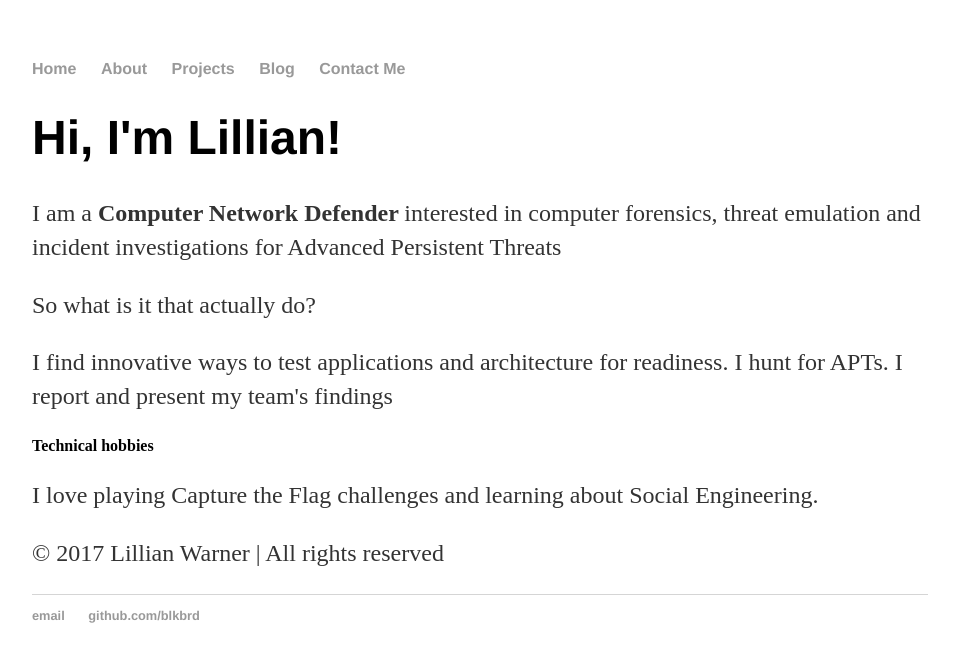
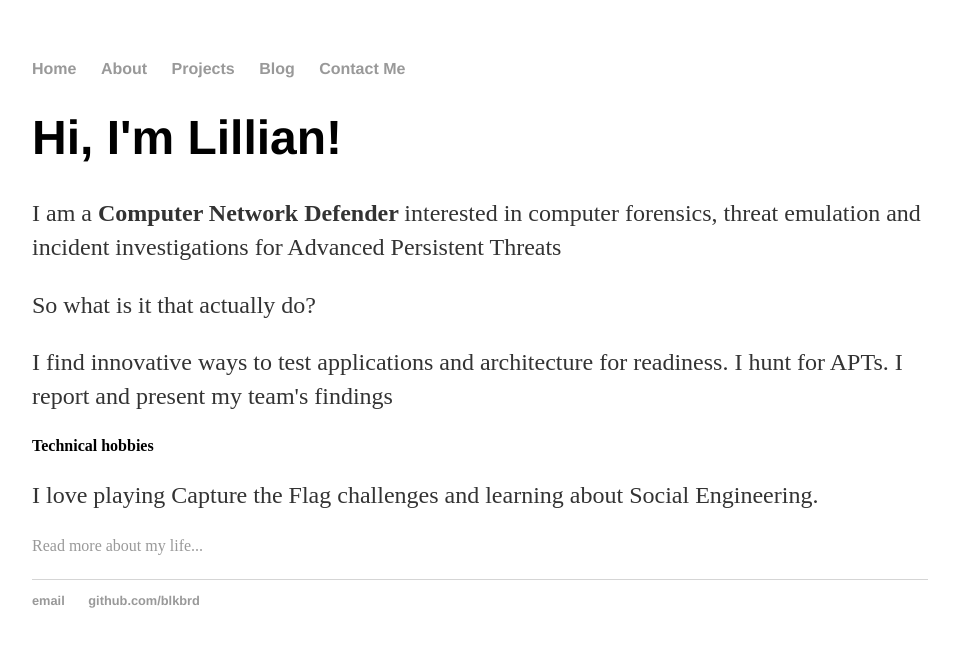
Before and after one commit to blkbrd/blkbrd.github.io, a Jekyll site: the page built from index.html, in a window 1280 px wide. Shown: the top 662 px of the page, without its empty margins (160-1119 px from the left). Built offline with Jekyll 4.4.1, drawn with Linux system fonts in a browser that asks for light colours; Markdown is read by kramdown in place of the engine named in the settings.

Commit message:
Update index.html

```diff
--- a/index.html
+++ b/index.html
@@ -1,21 +1,7 @@
-<!DOCTYPE html>
-<html>
-	<head>
-		<title>Lillian, the most meh security professional</title>
-		<!-- link to main stylesheet -->
-		<link rel="stylesheet" type="text/css" href="/css/main.css">
-	</head>
-	<body>
-		<nav>
-    		<ul>
-        		<li><a href="/">Home</a></li>
-	        	<li><a href="/about">About</a></li>
-        		<li><a href="/Projects">Projects</a></li>
-        		<li><a href="/blog">Blog</a></li>
-			<li><a href="/contact">Contact Me</a></li>
-    		</ul>
-		</nav>
-		<div class="container">
+---
+layout: default
+title: Lillian Warner, Computer Network Defender
+---
 <div class="blurb">
 	<h1>Hi, I'm Lillian!</h1>
 		<p>I am a <strong> Computer Network Defender </strong> interested in computer forensics, threat emulation and incident investigations for Advanced Persistent Threats</p>
@@ -23,17 +9,5 @@
 		<p>I find innovative ways to test applications and architecture for readiness. I hunt for APTs. I report and present my team's findings </p>
 	<h4>Technical hobbies</h4>
                 <p> I love playing Capture the Flag challenges and learning about Social Engineering. </p>
-
-
-
-		<p class="legal">&copy; 2017 Lillian Warner | All rights reserved</p>
+		<a href="/about">Read more about my life...</a></p>
 </div><!-- /.blurb -->
-		</div><!-- /.container -->
-		<footer>
-    		<ul>
-        		<li><a href="mailto:halalkittyxx@gmail.com">email</a></li>
-        		<li><a href="https://github.com/blkbrd">github.com/blkbrd</a></li>
-			</ul>
-		</footer>
-	</body>
-</html>
```
Lines whose indentation alone changed are shown as unchanged.
